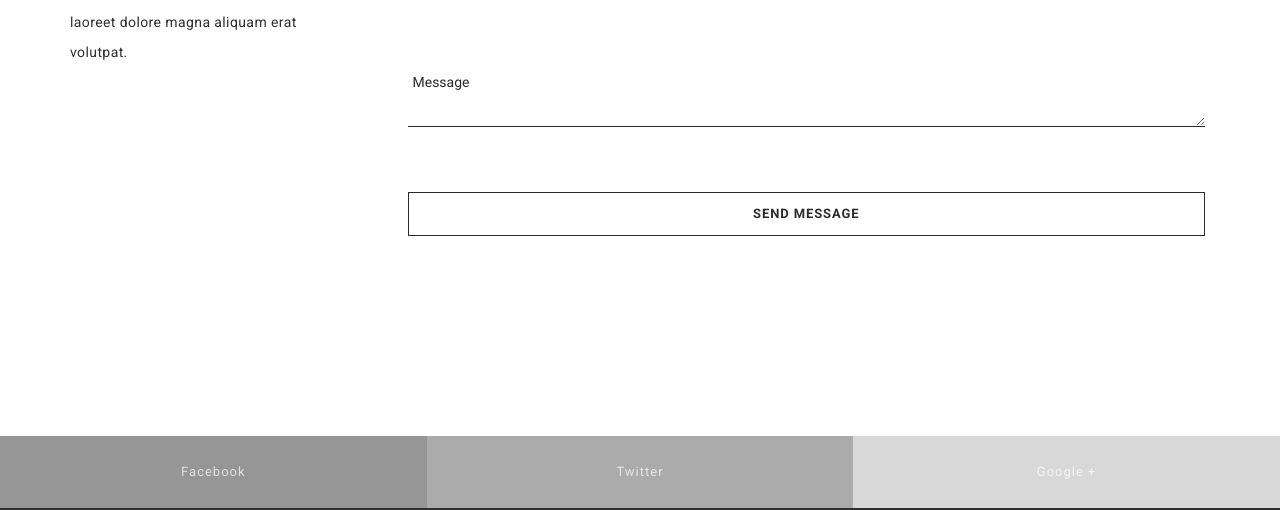
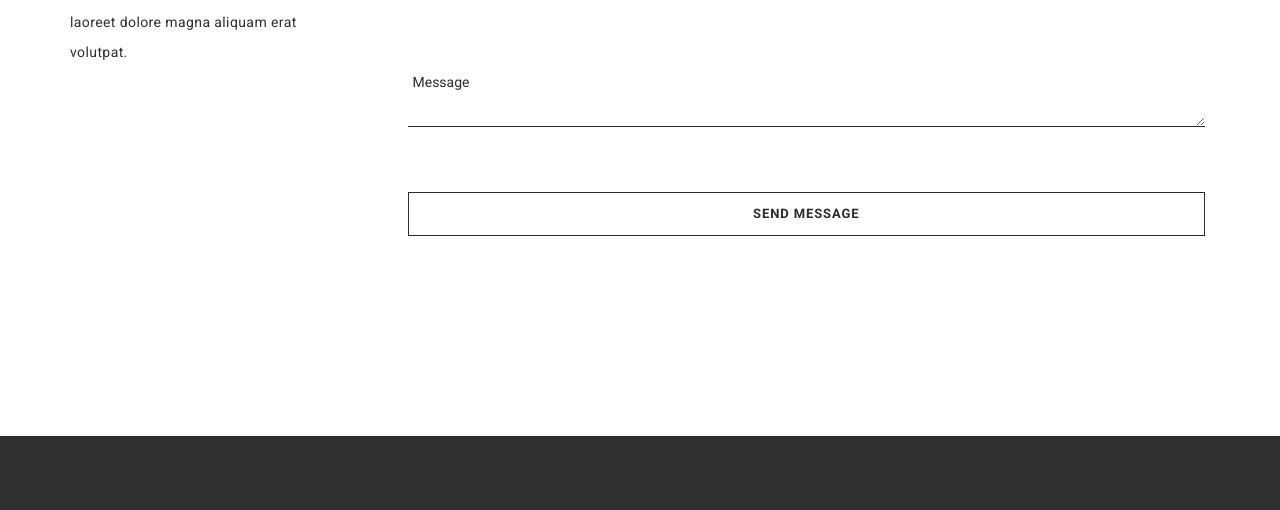
Before and after one commit to Nohtyp-r/nohtyp-r.github.io, a plain HTML site: page index.html in a window 1280 px wide. Shown: the part 7138-7648 px from the top of the page. Drawn offline with Linux system fonts and the light colour scheme.

Commit message:
Update index.html

```diff
--- a/index.html
+++ b/index.html
@@ -2,7 +2,7 @@
 <html lang="en">
   <head>
     <meta charset="utf-8">
-    <title>Peter Toro - One Stop Design Service For Your Home</title>
+    <title>One Stop Design Service For Your Home</title>
     <meta content="IE=edge" http-equiv="X-UA-Compatible">
     <meta content="width=device-width, initial-scale=1" name="viewport">
     <meta content="Bodo - Simple One Page Personal" name="description">
@@ -893,7 +893,7 @@
 
         <!--FOOTER-->
         <footer>
-          <div class="footer-top">
+          <!--div class="footer-top">
             <ul class="socials">
               <li class="facebook">
                 <a href="#" data-hover="Facebook">Facebook</a>
@@ -905,7 +905,7 @@
                 <a href="#" data-hover="Google +">Google +</a>
               </li>
             </ul>
-          </div>
+          </div-->
 
           <div class="footer-bottom">
             <div class="container">
```
